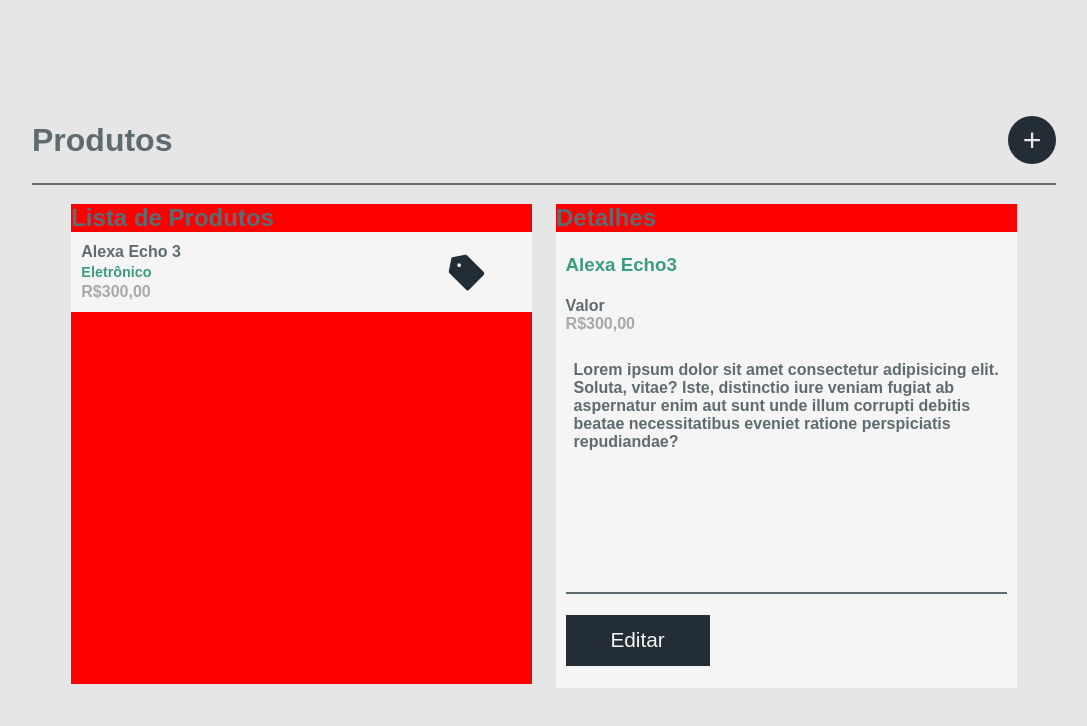
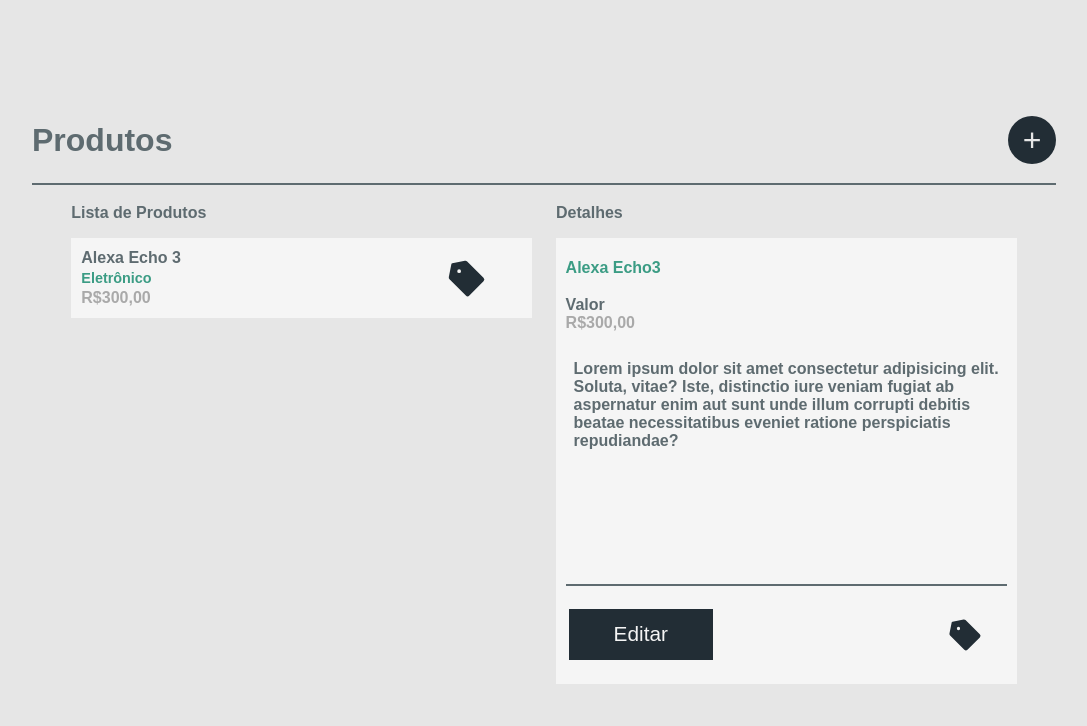
Before and after one commit to DavidBassouto/missao-frontend-radarfit-davidbassouto, a React (Create React App) app: page / in a window 1280 px wide. Shown: the top 726 px of the page, without its empty margins (96-1183 px from the left). Built offline with nearby package versions, Linux system fonts and the light colour scheme.

Commit message:
fix:styles refactorament

```diff
--- a/src/components/Cards/style.js
+++ b/src/components/Cards/style.js
@@ -10,12 +10,14 @@
   justify-content: space-evenly;
   padding: 0.5rem;
   gap: 1rem;
+
   &:hover {
     cursor: pointer;
-    filter: brightness(0.95);
+    filter: brightness(0.98);
   }
   &:active {
     svg {
+      transition: 0.2s;
       fill: var(--green);
     }
   }
--- a/src/components/DetailField/index.jsx
+++ b/src/components/DetailField/index.jsx
@@ -5,6 +5,9 @@
   DescriptionField,
   PriceField,
 } from "./style";
+import { Tag } from "phosphor-react";
+
+
 
 export const DetailField = () => {
   return (
@@ -25,6 +28,7 @@
       <LineDivisory />
       <CardEditField>
         <button>Editar</button>
+        <Tag size={35} color="#222d35" weight="fill" />
       </CardEditField>
     </Container>
   );
--- a/src/components/DetailField/style.js
+++ b/src/components/DetailField/style.js
@@ -41,9 +41,11 @@
 `;
 export const CardEditField = styled.div`
   display: flex;
-  align-items: flex-start;
+  width: 95%;
+  padding: 0.2rem;
+  align-items: center;
   flex-direction: row;
-  justify-content: space-evenly;
+  justify-content: space-between;
   button {
     display: flex;
     align-items: center;
@@ -59,7 +61,11 @@
     font-weight: lighter;
     transition: 0.2s;
     &:hover {
+      background-color: var(--green);
+
+    }
+    &:active {
       filter: brightness(1.4);
-    }
   }
+}
 `;
--- a/src/components/ProductsDisplay/style.js
+++ b/src/components/ProductsDisplay/style.js
@@ -36,6 +36,9 @@
     color: var(--soft-gray);
     transition: 0.2s;
     &:hover {
+      background-color: var(--green);
+    }
+    &:active{
       filter: brightness(1.4);
     }
   }
--- a/src/components/ProductsInterface/style.js
+++ b/src/components/ProductsInterface/style.js
@@ -12,6 +12,8 @@
 export const InsideContainer = styled.div`
   width: 45%;
   height: 30rem;
-  background-color: red;
   gap: 1rem;
+  display: flex;
+  flex-direction: column;
+  align-items: flex-start;
 `;
--- a/src/styles/global.js
+++ b/src/styles/global.js
@@ -29,6 +29,9 @@
     h1 , h2 ,h3 ,h4{
         font-weight: bolder;
     }
+    h2 ,h3 ,h4{
+        font-size: 1rem;
+    }
 
     button{
         cursor: pointer;
```
